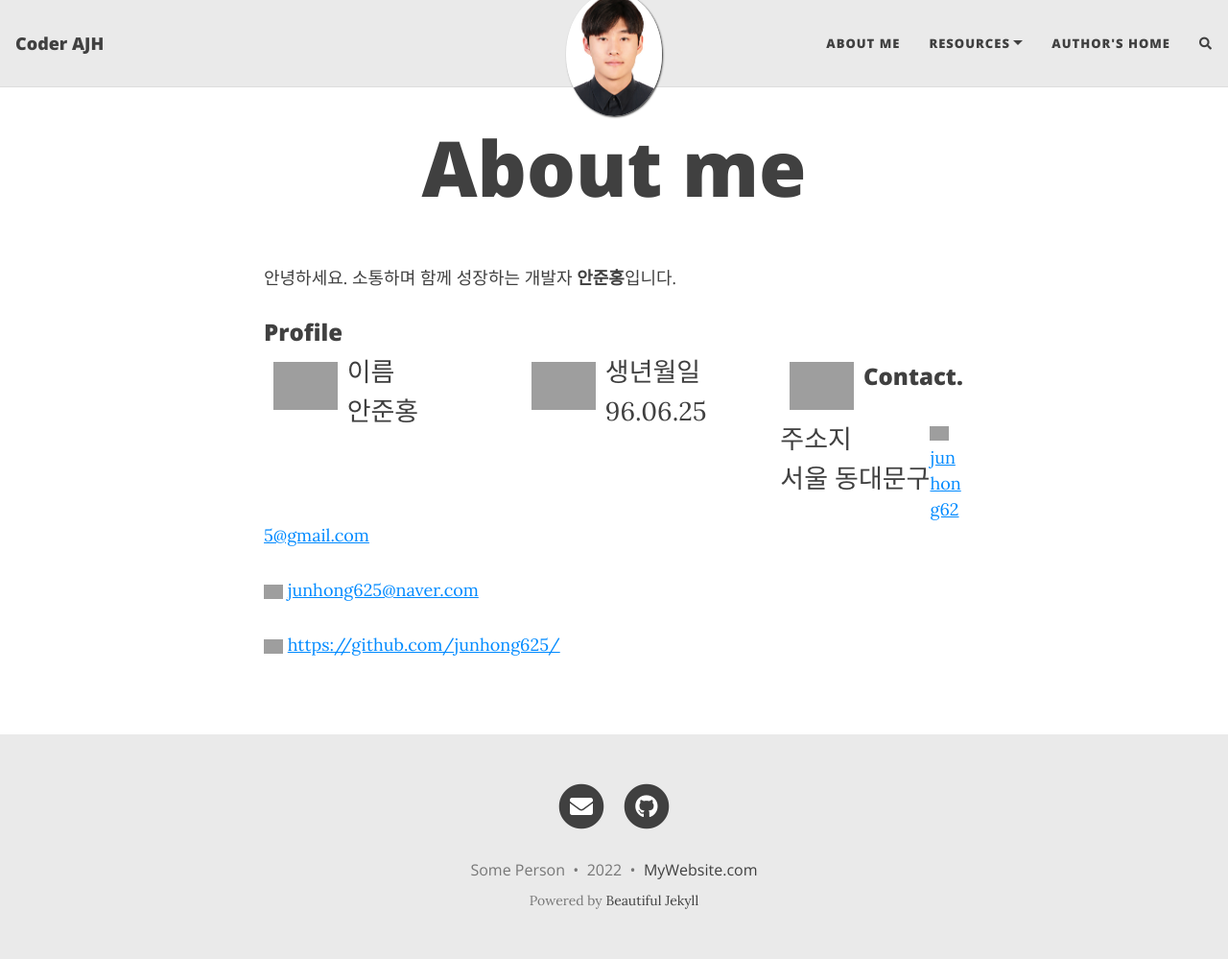
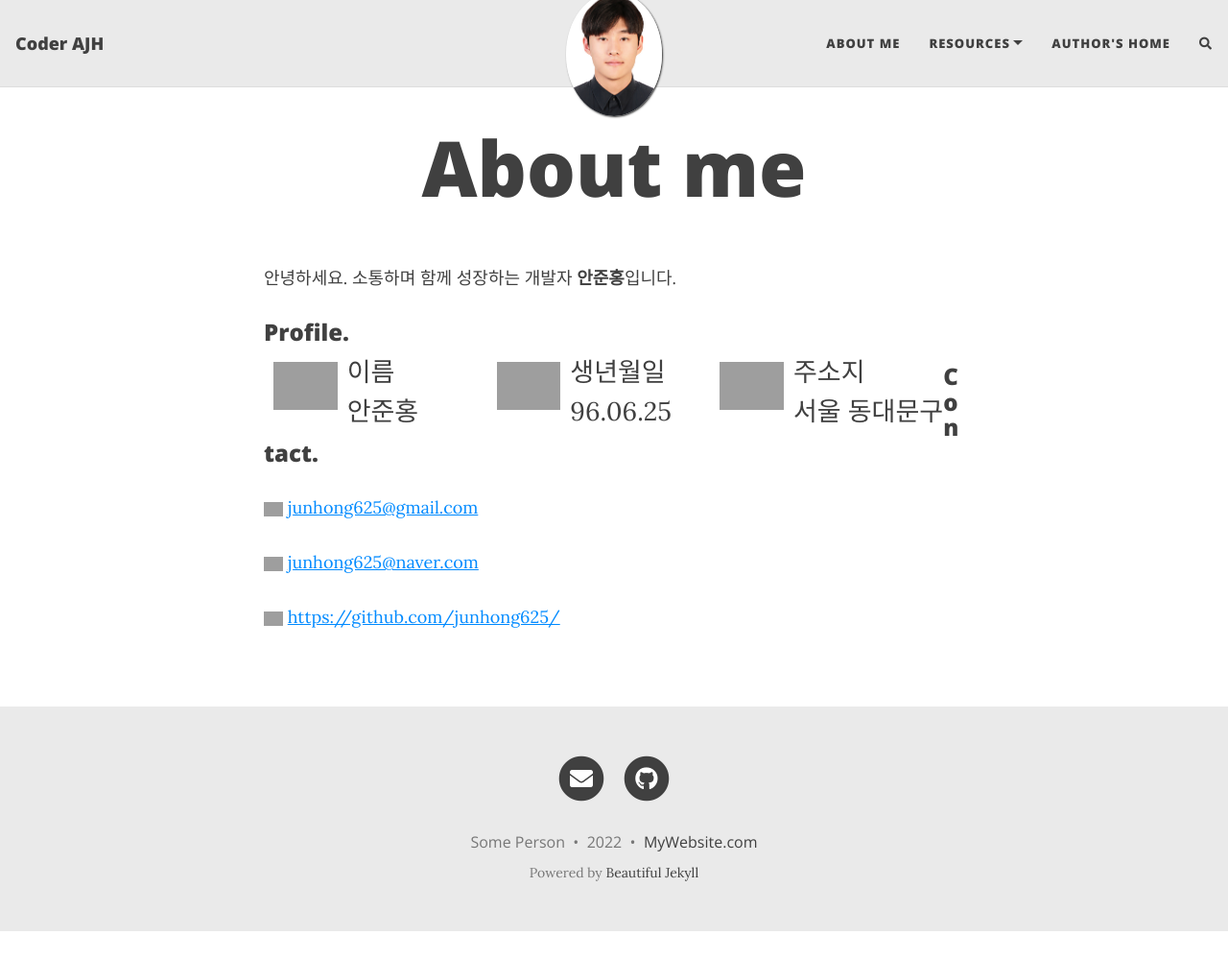
Before and after one commit to junhong625/junhong625.github.io, a Jekyll site: the page built from aboutme.md, in a window 1280 px wide and 999 px high, cut to the strip 0-999 px from the top of the window. Shown: the whole strip at 96% size. Built offline with Jekyll 4.4.1, drawn with Linux system fonts in a browser that asks for light colours; nearby versions of some CDN libraries; comment, search, counter and statistics services are not loaded; grey boxes are pictures that could not be loaded.

Commit message:
Update aboutme.md

```diff
--- a/aboutme.md
+++ b/aboutme.md
@@ -7,17 +7,17 @@ subtitle:
 안녕하세요.
 소통하며 함께 성장하는 개발자 **안준홍**입니다.
 
-### Profile
+### Profile.
 <div style="float: left; padding: 10px;">
     <img src="https://user-images.githubusercontent.com/83000975/153178663-f5732bd8-0076-4296-b97e-a606141512d3.png" height=50 weight=50>
 </div>
-<div style="font-size:1.5em; float: left; width: 25%;">
+<div style="font-size:1.5em; float: left; width: 20%;">
 이름 <br> 안준홍
 </div>
 <div style="float: left; padding: 10px;">
     <img src="https://user-images.githubusercontent.com/83000975/153178942-8d92fb14-5d4d-474e-b8a4-9fd660159269.jpg" height=50 weight=50>
 </div>
-<div style="font-size:1.5em; float: left; width: 25%;">
+<div style="font-size:1.5em; float: left; width: 20%;">
 생년월일 <br> 96.06.25
 </div>
 <div style="float: left; padding: 10px;">
```
